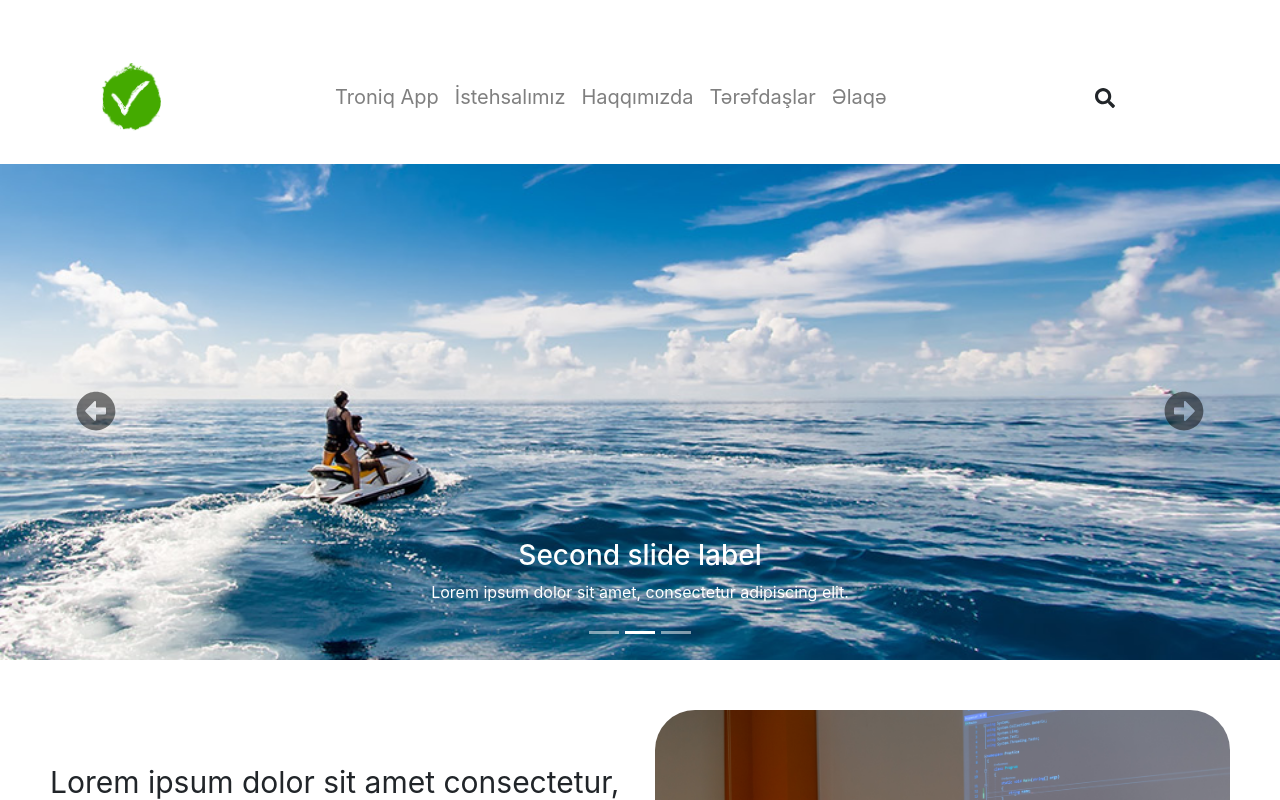
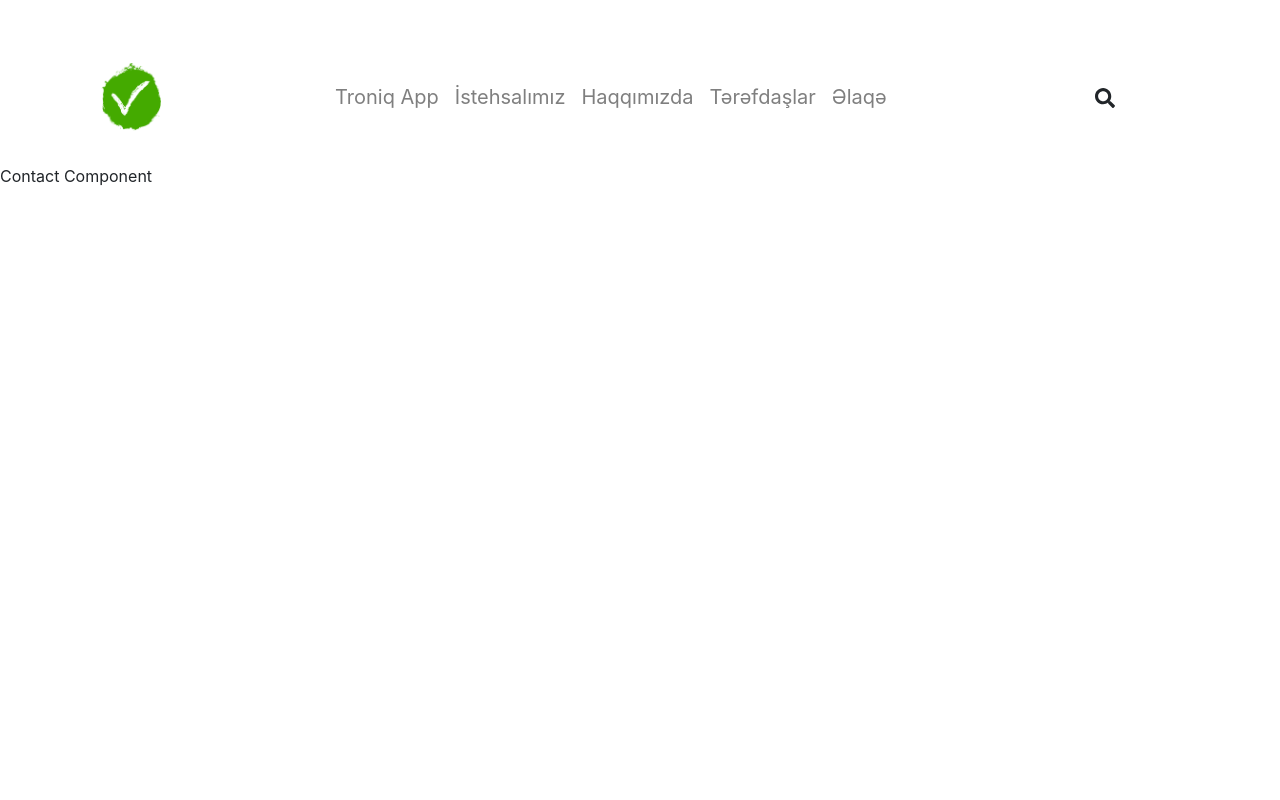
Before and after one commit to Cavid53/Troniq_app, a React (Create React App) app: page /Contact in a window 1280 px wide. Shown: the top 800 px of the page. Built offline with nearby package versions, Linux system fonts and the light colour scheme.

Commit message:
Add routing

```diff
--- a/package.json
+++ b/package.json
@@ -17,6 +17,7 @@
     "react-bootstrap": "^1.4.0",
     "react-dom": "^17.0.1",
     "react-router-bootstrap": "^0.25.0",
+    "react-router-dom": "^5.2.0",
     "react-scripts": "4.0.1",
     "reactstrap": "^8.7.1",
     "web-vitals": "^0.2.4"
--- a/src/App.js
+++ b/src/App.js
@@ -1,23 +1,10 @@
 import "./App.css";
-import AppNavbar from "./components/home/Navbar";
-import Services from "./components/home/Services";
-import Slider from "./components/home/Slider";
-import WriteOur from "./components/home/WriteOur";
-import AppFooter from "./components/home/Footer";
+import Routing from "./components/route/Route";
+
 function App() {
   return (
     <div className="App">
-      <header className="App-header">
-        <AppNavbar />
-      </header>
-      <main>
-        <Slider></Slider>
-        <WriteOur />
-        <Services />
-      </main>
-      <footer>
-       <AppFooter/>
-      </footer>
+      <Routing />
     </div>
   );
 }
--- /dev/null
+++ b/src/components/contact/Contact.js
@@ -0,0 +1,11 @@
+import React from "react";
+
+const Contact = () => {
+  return (
+    <div className="contact">
+      <p>Contact Component</p>
+    </div>
+  );
+};
+
+export default Contact;
--- /dev/null
+++ b/src/components/home/Home.js
@@ -0,0 +1,24 @@
+import React from "react";
+import AppNavbar from "../home/Navbar";
+import Services from "../home/Services";
+import Slider from "../home/Slider";
+import WriteOur from "../home/WriteOur";
+import AppFooter from "../home/Footer";
+
+const Home = () => {
+  return (
+    <div>
+      <header className="App-header"></header>
+      <main>
+        <Slider />
+        <WriteOur />
+        <Services />
+      </main>
+      <footer>
+        <AppFooter />
+      </footer>
+    </div>
+  );
+};
+
+export default Home;
--- a/src/components/home/Navbar.js
+++ b/src/components/home/Navbar.js
@@ -28,7 +28,7 @@ function AppNavbar() {
           <Collapse isOpen={isOpen} navbar>
             <Nav className="mr-auto navbar-center" navbar>
               <NavItem className="nav-item">
-                <NavLink href="/components/">Troniq App </NavLink>
+                <NavLink href="/home">Troniq App </NavLink>
               </NavItem>
               <NavItem className="nav-item">
                 <NavLink href="https://github.com/reactstrap/reactstrap">
@@ -46,9 +46,7 @@ function AppNavbar() {
                 </NavLink>
               </NavItem>
               <NavItem className="nav-item">
-                <NavLink href="https://github.com/reactstrap/reactstrap">
-                  Əlaqə
-                </NavLink>
+                <NavLink href="/contact">Əlaqə</NavLink>
               </NavItem>
               <NavItem className="navItemSearch nav-item">
                 <FontAwesomeIcon
--- /dev/null
+++ b/src/components/route/Route.js
@@ -0,0 +1,22 @@
+import React from "react";
+import { Route, Switch, Redirect } from "react-router-dom";
+import AppNavbar from "../home/Navbar";
+import Home from "../home/Home"
+import Contact from "../contact/Contact"
+
+const Routing = () => {
+  return (
+    <div>
+      <AppNavbar />
+      <Switch>
+        <Route exact path="/Home" component={Home} />
+        <Route exact path="/">
+          <Redirect to="/Home" />
+        </Route>
+        <Route exact path="/Contact" component={Contact} />
+      </Switch>
+    </div>
+  );
+};
+
+export default Routing;
--- a/src/index.js
+++ b/src/index.js
@@ -5,10 +5,13 @@ import App from "./App";
 import reportWebVitals from "./reportWebVitals";
 import "../node_modules/bootstrap/dist/css/bootstrap.min.css";
 import "../node_modules/font-awesome/css/font-awesome.min.css";
+import { BrowserRouter } from "react-router-dom";
 
 ReactDOM.render(
   <React.StrictMode>
-    <App />
+    <BrowserRouter>
+      <App />
+    </BrowserRouter>
   </React.StrictMode>,
   document.getElementById("root")
 );
```
Also changed, not shown: 2 other files (tests, documents, lock files or other folders).
